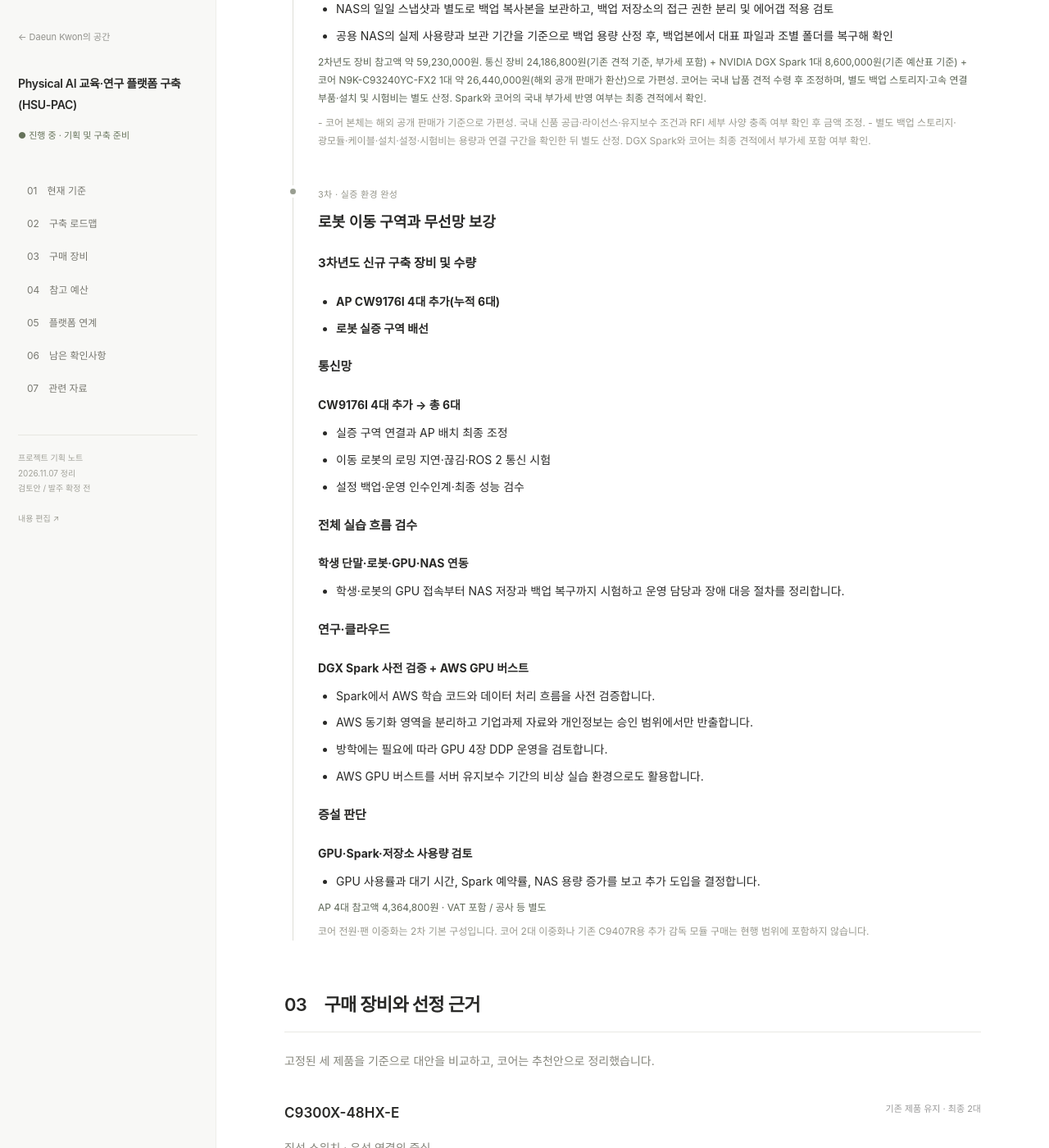
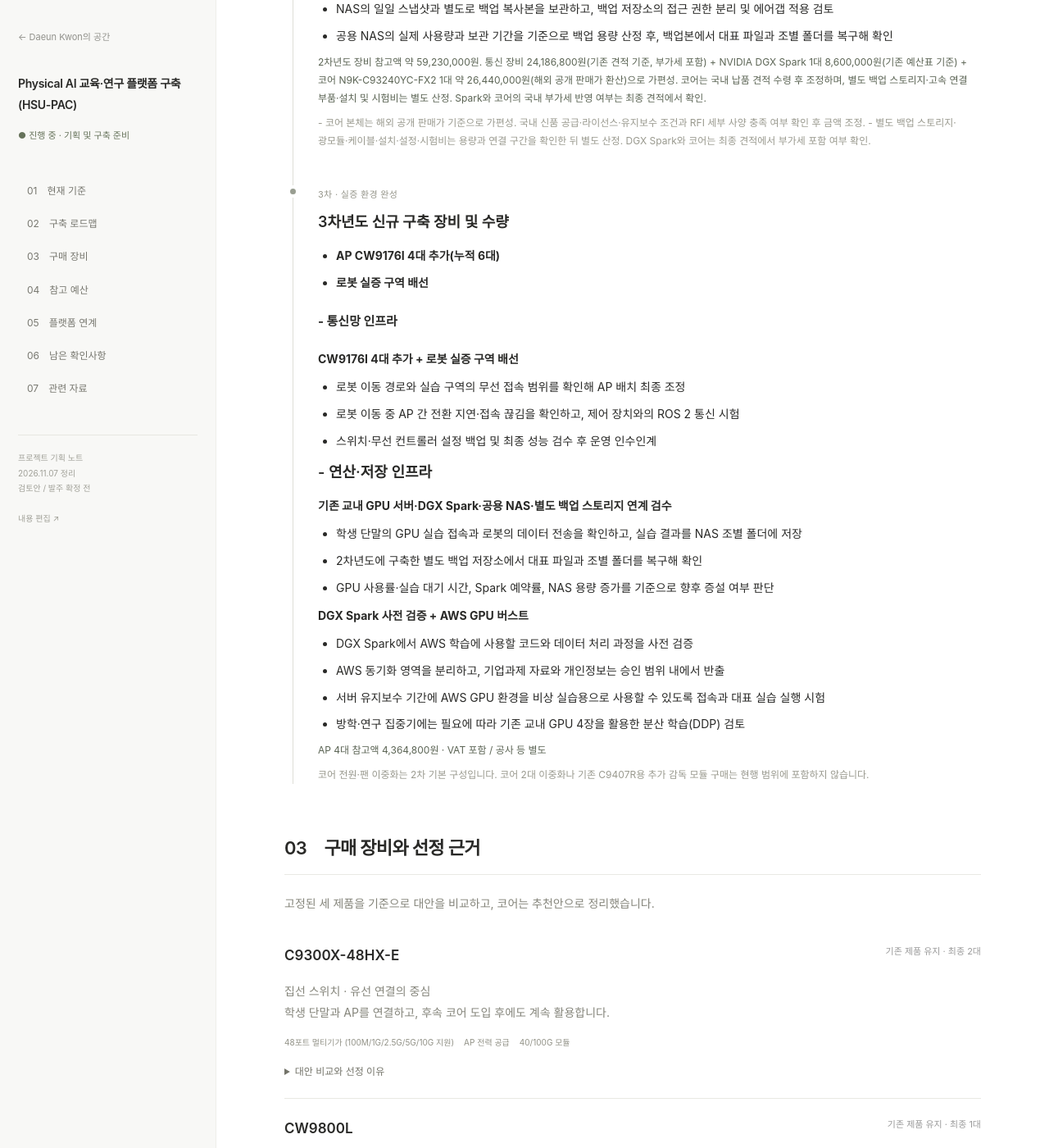
Before and after one commit to Ddaeunn425/ddaeunn425.github.io, a Jekyll site: the page built from hsu-pac.html, in a window 1280 px wide and 1400 px high, scrolled down 2722 px. Shown: the whole window at 82% size. Built offline with Jekyll 4.4.1, drawn with Linux system fonts in a browser that asks for light colours.

Commit message:
Update _data/hsu.json (via Pages CMS)

```diff
--- a/_data/hsu.json
+++ b/_data/hsu.json
@@ -22,8 +22,8 @@
     },
     {
       "label": "3차 · 실증 환경 완성",
-      "title": "로봇 이동 구역과 무선망 보강",
-      "body": "<h4>3차년도 신규 구축 장비 및 수량</h4><ul><li><p><strong>AP CW9176I 4대 추가(누적 6대)</strong></p></li><li><p><strong>로봇 실증 구역 배선</strong></p></li></ul><h4>통신망</h4><p><strong>CW9176I 4대 추가 → 총 6대</strong></p><ul><li><p>실증 구역 연결과 AP 배치 최종 조정</p></li><li><p>이동 로봇의 로밍 지연·끊김·ROS 2 통신 시험</p></li><li><p>설정 백업·운영 인수인계·최종 성능 검수</p></li></ul><h4>전체 실습 흐름 검수</h4><p><strong>학생 단말·로봇·GPU·NAS 연동</strong></p><ul><li><p>학생·로봇의 GPU 접속부터 NAS 저장과 백업 복구까지 시험하고 운영 담당과 장애 대응 절차를 정리합니다.</p></li></ul><h4>연구·클라우드</h4><p><strong>DGX Spark 사전 검증 + AWS GPU 버스트</strong></p><ul><li><p>Spark에서 AWS 학습 코드와 데이터 처리 흐름을 사전 검증합니다.</p></li><li><p>AWS 동기화 영역을 분리하고 기업과제 자료와 개인정보는 승인 범위에서만 반출합니다.</p></li><li><p>방학에는 필요에 따라 GPU 4장 DDP 운영을 검토합니다.</p></li><li><p>AWS GPU 버스트를 서버 유지보수 기간의 비상 실습 환경으로도 활용합니다.</p></li></ul><h4>증설 판단</h4><p><strong>GPU·Spark·저장소 사용량 검토</strong></p><ul><li><p>GPU 사용률과 대기 시간, Spark 예약률, NAS 용량 증가를 보고 추가 도입을 결정합니다.</p></li></ul><p></p>",
+      "title": "3차년도 신규 구축 장비 및 수량",
+      "body": "<ul><li><p><strong>AP CW9176I 4대 추가(누적 6대)</strong></p></li><li><p><strong>로봇 실증 구역 배선</strong></p></li></ul><h4>- 통신망 인프라</h4><p><strong>CW9176I 4대 추가 + 로봇 실증 구역 배선</strong></p><ul><li><p>로봇 이동 경로와 실습 구역의 무선 접속 범위를 확인해 AP 배치 최종 조정</p></li><li><p>로봇 이동 중 AP 간 전환 지연·접속 끊김을 확인하고, 제어 장치와의 ROS 2 통신 시험</p></li><li><p>스위치·무선 컨트롤러 설정 백업 및 최종 성능 검수 후 운영 인수인계</p></li></ul><h3>- 연산·저장 인프라</h3><p><strong>기존 교내 GPU 서버·DGX Spark·공용 NAS·별도 백업 스토리지 연계 검수</strong></p><ul><li><p>학생 단말의 GPU 실습 접속과 로봇의 데이터 전송을 확인하고, 실습 결과를 NAS 조별 폴더에 저장</p></li><li><p>2차년도에 구축한 별도 백업 저장소에서 대표 파일과 조별 폴더를 복구해 확인</p></li><li><p>GPU 사용률·실습 대기 시간, Spark 예약률, NAS 용량 증가를 기준으로 향후 증설 여부 판단</p></li></ul><p><strong>DGX Spark 사전 검증 + AWS GPU 버스트</strong></p><ul><li><p>DGX Spark에서 AWS 학습에 사용할 코드와 데이터 처리 과정을 사전 검증</p></li><li><p>AWS 동기화 영역을 분리하고, 기업과제 자료와 개인정보는 승인 범위 내에서 반출</p></li><li><p>서버 유지보수 기간에 AWS GPU 환경을 비상 실습용으로 사용할 수 있도록 접속과 대표 실습 실행 시험</p></li><li><p>방학·연구 집중기에는 필요에 따라 기존 교내 GPU 4장을 활용한 분산 학습(DDP) 검토</p></li></ul><p></p>",
       "amount": "AP 4대 참고액 4,364,800원 · VAT 포함 / 공사 등 별도",
       "note": "코어 전원·팬 이중화는 2차 기본 구성입니다. 코어 2대 이중화나 기존 C9407R용 추가 감독 모듈 구매는 현행 범위에 포함하지 않습니다."
     }
```
